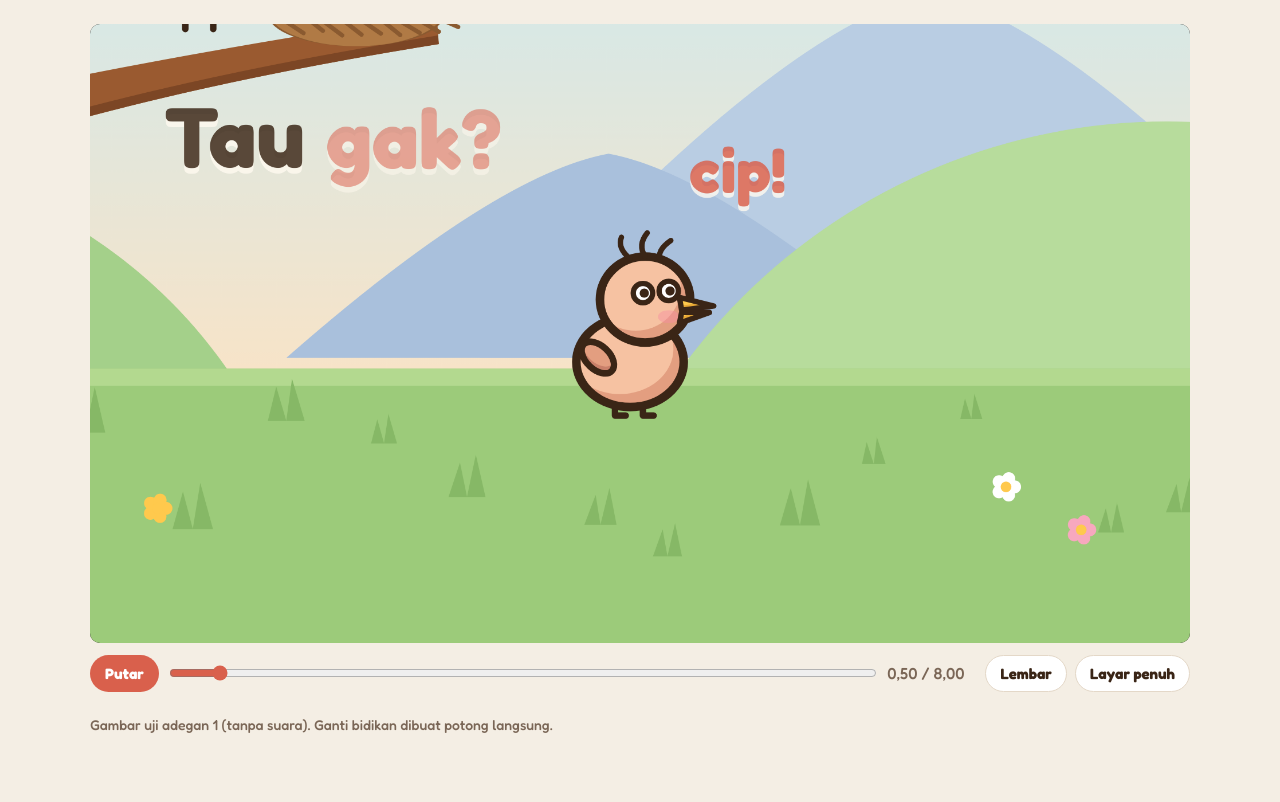
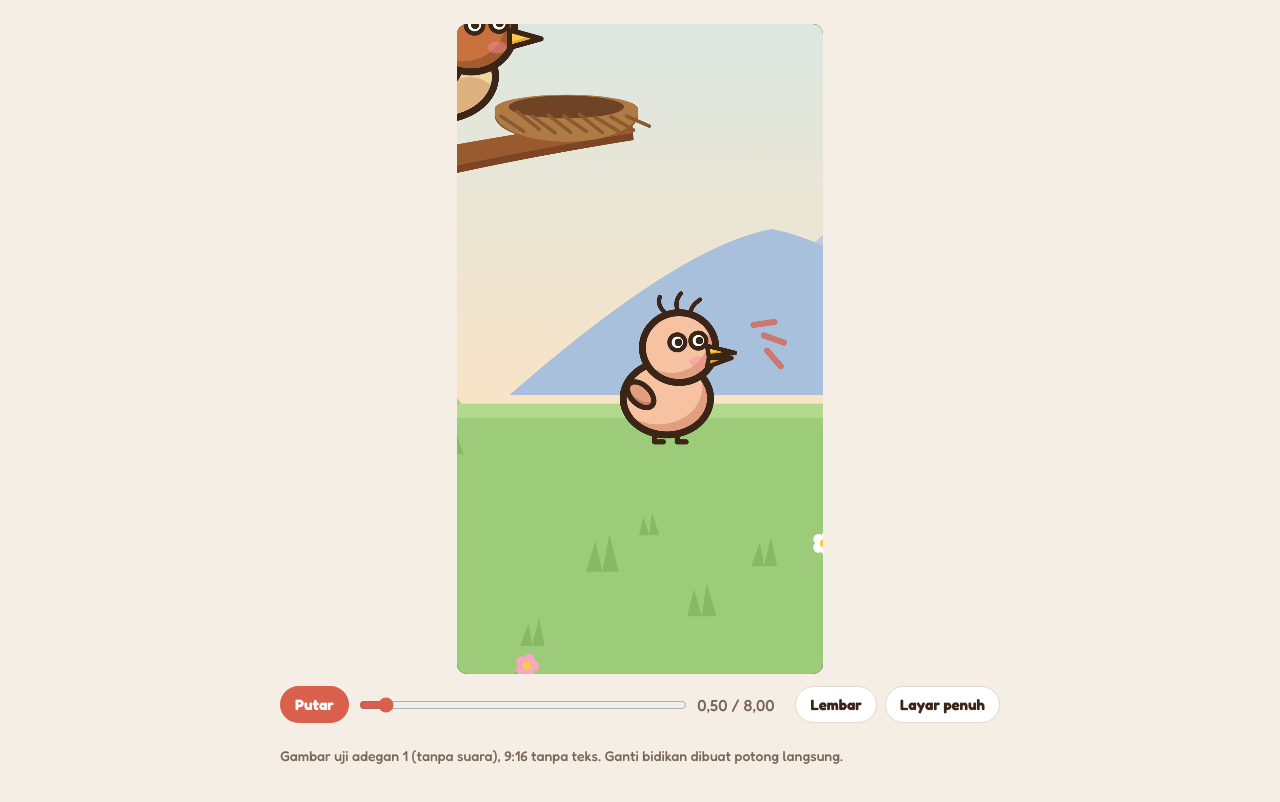
Before and after one commit to keepfight6-hub/Iger-repo, a plain HTML site: page video-anak-burung/index.html in a window 1280 px wide. Drawn offline with Linux system fonts and the light colour scheme.

Commit message:
Adegan 1 jadi 9:16 tanpa subtitle dan teks layar
Co-Authored-By: Claude Opus 5.5 <noreply@anthropic.com>
Claude-Session: https://claude.ai/code/session_01LeNwTk7F9H5JZ7pAV2uLUT

```diff
--- a/video-anak-burung/index.html
+++ b/video-anak-burung/index.html
@@ -1,17 +1,17 @@
 <title>Mitos Anak Burung</title>
 <meta name="claude:viewport-fit-sides" content="cover">
 <!--
-gaya.md — "Mitos Anak Burung" (16:9 YouTube, 60 dtk, semua umur)
+gaya.md — "Mitos Anak Burung" (9:16 Reels/Shorts/TikTok, 60 dtk, semua umur)
 - Gaya: kartun cut-out 2D (boneka potongan bersendi), kepala besar, mata titik, wajah datar-polos
 - Outline: cokelat tua #3A2516 tebal (8 px) HANYA pada karakter (induk burung, anak burung, tangan).
-  Latar, pohon, sarang, teks: tanpa outline.
+  Latar, pohon, sarang: tanpa outline. TANPA subtitle & teks layar (permintaan user).
 - Shading: cel 1 tingkat, bayangan bertepi keras di kanan-bawah
 - Palet: langit #8FCFE6 → #CDEAF0 → #FCE3C4 · rumput #9CCB7A · kayu #9A5A30 · daun #6FAE5A
   induk #C9703F / perut #F2D3A2 · anak #F6C2A2 · paruh #FFC94D · lengan #4C78B5 · aksen #D9604C
-- Font: Fredoka 700 (teks layar cokelat tua, kata kunci merah bata, bayangan krem tanpa garis)
+- Teks: tidak ada. Bunyi digambarkan sebagai garis suara & kilau, bukan tulisan
 - Kamera: selalu dorong pelan; ganti bidikan = POTONG LANGSUNG (tanpa geser/slide/fade)
 - Tanda tangan gerak: tanda "?" kuning yang meletup di atas kepala induk
-- Suara: VO dari user (dilampirkan nanti); subtitle per kata menyusul setelah VO ada
+- Suara: VO dari user (dilampirkan nanti); tanpa subtitle
 -->
 <link rel="preconnect" href="https://fonts.googleapis.com">
 <link rel="stylesheet" href="https://fonts.googleapis.com/css2?family=Fredoka:wght@500;700&display=swap">
@@ -26,8 +26,8 @@ gaya.md — "Mitos Anak Burung" (16:9 YouTube, 60 dtk, semua umur)
 html,body{height:100%}
 body{background:var(--bg);color:var(--fg);font-family:var(--ui);
   padding-left:max(16px,env(safe-area-inset-left,0px));padding-right:max(16px,env(safe-area-inset-right,0px));padding-block:16px}
-.wrap{max-width:1100px;margin:0 auto;display:flex;flex-direction:column;gap:12px}
-.stage{position:relative;width:100%;aspect-ratio:16/9;max-width:100%;background:#000;border-radius:10px;overflow:hidden}
+.wrap{max-width:720px;margin:0 auto;display:flex;flex-direction:column;gap:12px}
+.stage{position:relative;width:min(100%,calc((100vh - 150px)*9/16));min-width:min(100%,260px);margin:0 auto;aspect-ratio:9/16;max-width:100%;background:#000;border-radius:10px;overflow:hidden}
 canvas#c{width:100%;height:100%;display:block}
 .bar{display:flex;flex-wrap:wrap;gap:8px;align-items:center}
 button{font-family:var(--ui);font-weight:700;font-size:15px;border:1px solid var(--line);background:var(--panel);color:var(--fg);
@@ -47,7 +47,7 @@ input[type=range]{flex:1 1 200px;min-width:0;accent-color:var(--accent)}
 </style>
 
 <div class="wrap">
-  <div class="stage" id="stage"><canvas id="c" width="1920" height="1080"></canvas><div id="err" hidden></div></div>
+  <div class="stage" id="stage"><canvas id="c" width="1080" height="1920"></canvas><div id="err" hidden></div></div>
   <div class="bar">
     <button id="play">Putar</button>
     <input id="seek" type="range" min="0" max="8" step="0.01" value="0" aria-label="Waktu">
@@ -56,7 +56,7 @@ input[type=range]{flex:1 1 200px;min-width:0;accent-color:var(--accent)}
     <button id="full">Layar penuh</button>
   </div>
   <div id="sheet" hidden></div>
-  <p class="note">Gambar uji adegan 1 (tanpa suara). Ganti bidikan dibuat potong langsung.</p>
+  <p class="note">Gambar uji adegan 1 (tanpa suara), 9:16 tanpa teks. Ganti bidikan dibuat potong langsung.</p>
 </div>
 
 <script>
@@ -67,7 +67,7 @@ window.addEventListener('error',e=>tampilErr('Error: '+e.message+' (baris '+e.li
 window.addEventListener('unhandledrejection',e=>tampilErr('Error: '+(e.reason&&e.reason.message||e.reason)));
 
 /* ==== [1] inti */
-const W=1920,H=1080, AMAN={atas:90,bawah:990,kiri:110,kanan:1810};
+const W=1080,H=1920;
 const cv=document.getElementById('c'), ctx=cv.getContext('2d');
 const lerp=(a,b,k)=>a+(b-a)*k, clamp=(x,a=0,b=1)=>Math.min(b,Math.max(a,x));
 const seg=(t,a,b)=>clamp((t-a)/(b-a));
@@ -110,13 +110,13 @@ const AWAN=[];
 function bikinAwan(seed,w,h){const k=kanvas(w,h),c=k.getContext('2d');c.filter='blur(14px)';c.fillStyle='rgba(255,255,255,.92)';
   for(let i=0;i<6;i++){const x=w*(.2+.6*hash(seed+i)),y=h*(.5+.12*(hash(seed+i*3)-.5)),r=h*(.22+.14*hash(seed+i*7));c.beginPath();c.arc(x,y,r,0,7);c.fill();}
   c.fillRect(w*.18,h*.5,w*.64,h*.22);return k;}
-[[1,560,220,240,150,6],[2,420,170,1180,110,9],[3,500,200,1650,260,5],[4,360,140,760,90,11]].forEach(a=>AWAN.push({img:bikinAwan(a[0],a[1],a[2]),x:a[3],y:a[4],v:a[5]}));
+[[1,560,220,240,150,6],[2,420,170,1180,-110,9],[3,500,200,650,-330,5],[4,360,140,760,90,11],[5,460,180,100,-250,7]].forEach(a=>AWAN.push({img:bikinAwan(a[0],a[1],a[2]),x:a[3],y:a[4],v:a[5]}));
 
 function langit(c,t){
-  const g=c.createLinearGradient(0,-200,0,900); g.addColorStop(0,P.langit[0]); g.addColorStop(.55,P.langit[1]); g.addColorStop(1,P.langit[2]);
-  c.fillStyle=g; c.fillRect(-600,-400,W+1200,1400);
-  const s=c.createRadialGradient(1520,190,10,1520,190,230); s.addColorStop(0,'rgba(255,246,214,1)'); s.addColorStop(.35,'rgba(255,240,200,.85)'); s.addColorStop(1,'rgba(255,240,200,0)');
-  c.fillStyle=s; c.fillRect(1200,-100,700,600);
+  const g=c.createLinearGradient(0,-700,0,900); g.addColorStop(0,P.langit[0]); g.addColorStop(.55,P.langit[1]); g.addColorStop(1,P.langit[2]);
+  c.fillStyle=g; c.fillRect(-800,-1600,3600,2600);
+  const s=c.createRadialGradient(1000,-180,10,1000,-180,240); s.addColorStop(0,'rgba(255,246,214,1)'); s.addColorStop(.35,'rgba(255,240,200,.85)'); s.addColorStop(1,'rgba(255,240,200,0)');
+  c.fillStyle=s; c.fillRect(700,-500,700,700);
   AWAN.forEach(a=>{const x=((a.x+t*a.v+300)%(W+900))-450; c.drawImage(a.img,x,a.y);});
 }
 function gunungBulat(c,cx,base,lebar,tinggi,warna){
@@ -127,11 +127,11 @@ function daratan(c,t){
   gunungBulat(c,1280,840,420,340,P.gunung); gunungBulat(c,1640,840,360,250,P.gunung2); gunungBulat(c,980,840,300,190,P.gunung2);
   c.fillStyle=P.bukit1; c.beginPath(); c.arc(1500,1180,560,0,7); c.fill();
   c.fillStyle=P.bukit2; c.beginPath(); c.arc(240,1120,470,0,7); c.fill();
-  c.fillStyle=P.rumput; c.fillRect(-600,850,W+1200,600);
-  c.fillStyle=P.rumputT; c.fillRect(-600,850,W+1200,16);
-  for(let i=0;i<26;i++){const x=-300+i*95+hash(i)*40, y=890+hash(i*5)*150, s=.7+hash(i*9)*.7, gy=Math.sin(t*2+i)*2;
+  c.fillStyle=P.rumput; c.fillRect(-800,850,3600,1400);
+  c.fillStyle=P.rumputT; c.fillRect(-800,850,3600,16);
+  for(let i=0;i<34;i++){const x=-100+i*42+hash(i)*40, y=890+hash(i*5)*380, s=.7+hash(i*9)*.7, gy=Math.sin(t*2+i)*2;
     c.fillStyle=P.semak; c.beginPath(); c.moveTo(x-14*s,y); c.lineTo(x-6*s+gy,y-26*s); c.lineTo(x,y); c.lineTo(x+6*s+gy,y-32*s); c.lineTo(x+14*s,y); c.closePath(); c.fill();}
-  [[1350,960,'#FFFFFF'],[1420,1000,'#F7A8BE'],[560,980,'#FFC94D'],[1700,930,'#F7A8BE'],[220,940,'#FFFFFF']].forEach(([x,y,w])=>{
+  [[1040,1010,'#FFFFFF'],[700,1150,'#F7A8BE'],[480,990,'#FFC94D'],[1010,1210,'#F7A8BE'],[290,1120,'#FFFFFF'],[560,1240,'#FFFFFF']].forEach(([x,y,w])=>{
     c.fillStyle=w; for(let k=0;k<5;k++){c.beginPath();c.arc(x+Math.cos(k*1.26)*8,y+Math.sin(k*1.26)*8,6,0,7);c.fill();}
     c.fillStyle='#FFC94D'; c.beginPath(); c.arc(x,y,5,0,7); c.fill();});
 }
@@ -214,45 +214,36 @@ function tangan(c,x,y,sudut,tekuk){
   c.restore();
 }
 
-/* ==== [6] teks layar (tanpa outline) */
-function teks(c,str,x,y,size,warna,a=1,skala=1,align='left'){
-  if(a<=0) return;
-  c.save(); c.globalAlpha=a; c.translate(x,y); c.scale(skala,skala);
-  c.font=`700 ${size}px Fredoka, ui-rounded, sans-serif`; c.textAlign=align; c.textBaseline='alphabetic';
-  c.fillStyle='rgba(255,250,240,.95)'; c.fillText(str,0,size*.07);
-  c.fillStyle=warna; c.fillText(str,0,0);
+/* ==== [6] efek tanpa teks: garis suara, kilau sentuh, tanda tanya (ikon) */
+function garisSuara(c,x,y,t,t0,dur=.6){
+  const k=seg(t,t0,t0+dur); if(k<=0||k>=1) return;
+  c.save(); c.translate(x,y); c.strokeStyle=P.aksen; c.lineCap='round'; c.lineWidth=7; c.globalAlpha=1-k;
+  [-.5,0,.5].forEach((a,i)=>{const r=24+k*36+i*4; c.beginPath(); c.moveTo(Math.cos(a-.25)*r,Math.sin(a-.25)*r*.9-10); c.lineTo(Math.cos(a)*(r+22),Math.sin(a)*(r+22)*.9-10); c.stroke();});
   c.restore();
 }
-function kalimat(c,parts,x,y,size,t,t0){
-  /* parts: [[kata,warna],...] muncul per kata */
-  c.save(); c.font=`700 ${size}px Fredoka, ui-rounded, sans-serif`;
-  let cx=x;
-  parts.forEach(([w,col],i)=>{
-    const k=seg(t,t0+i*.09,t0+i*.09+.3); const s=lerp(1.25,1,E.back(k));
-    const wd=c.measureText(w+' ').width;
-    teks(c,w,cx,y+lerp(18,0,E.out(k)),size,col,k,s);
-    cx+=wd;
-  });
+function kilau(c,x,y,t,t0,dur=.6){
+  const k=seg(t,t0,t0+dur); if(k<=0||k>=1) return;
+  const s=Math.sin(k*Math.PI)*1.1;
+  c.save(); c.translate(x,y); c.scale(s,s); c.rotate(k*.6); c.fillStyle=P.kuning;
+  c.beginPath(); for(let i=0;i<8;i++){const r=i%2?9:34,a=i*Math.PI/4; c.lineTo(Math.cos(a)*r,Math.sin(a)*r);} c.closePath(); c.fill();
   c.restore();
 }
 function tanya(c,x,y,t,t0){
   const k=seg(t,t0,t0+.35); if(k<=0) return;
   const s=E.back(k), gy=Math.sin((t-t0)*5)*5;
   c.save(); c.translate(x,y+gy); c.scale(s,s); c.rotate(Math.sin((t-t0)*3)*.08);
-  c.font='700 150px Fredoka, ui-rounded, sans-serif'; c.textAlign='center';
-  c.fillStyle='#E9A936'; c.fillText('?',6,10); c.fillStyle=P.kuning; c.fillText('?',0,0);
+  const q=c=>{c.beginPath(); c.arc(0,-40,34,Math.PI*1.05,Math.PI*2.3); c.quadraticCurveTo(4,-6,2,18);};
+  c.lineCap='round'; c.lineWidth=24;
+  c.save(); c.translate(6,8); q(c); c.strokeStyle='#E9A936'; c.stroke(); c.fillStyle='#E9A936'; c.beginPath(); c.arc(2,54,13,0,7); c.fill(); c.restore();
+  q(c); c.strokeStyle=P.kuning; c.stroke(); c.fillStyle=P.kuning; c.beginPath(); c.arc(2,54,13,0,7); c.fill();
   c.restore();
-}
-function onomatope(c,str,x,y,t,t0,dur=.7){
-  const k=seg(t,t0,t0+.18), h=seg(t,t0+dur-.2,t0+dur); const a=k*(1-h); if(a<=0) return;
-  teks(c,str,x,y-E.out(seg(t,t0,t0+dur))*30,58,P.aksen,a,lerp(.6,1,E.back(k)),'center');
 }
 
 /* ==== [7] kamera (potong langsung antar-bidikan) */
 function kamera(t){
-  if(t<WAKTU.potong){const k=t/WAKTU.potong; return {x:1010+nz(t*.6,1)*6, y:820+nz(t*.6,2)*5, z:lerp(1.85,1.98,k)};}
+  if(t<WAKTU.potong){const k=t/WAKTU.potong; return {x:830+nz(t*.6,1)*6, y:790+nz(t*.6,2)*5, z:lerp(2.55,2.7,k)};}
   const k=seg(t,WAKTU.potong,WAKTU.dur);
-  return {x:lerp(980,900,E.io(k))+nz(t*.5,3)*5, y:lerp(560,580,k)+nz(t*.5,4)*4, z:lerp(1.04,1.12,E.io(k))};
+  return {x:lerp(715,735,E.io(k))+nz(t*.5,3)*5, y:lerp(560,580,k)+nz(t*.5,4)*4, z:lerp(1.48,1.58,E.io(k))};
 }
 
 /* ==== [8] SCENE */
@@ -273,28 +264,22 @@ const SCENE={dur:WAKTU.dur, frame(t){
   else{lx=.8; ly=-.4;
     const s=seg(t,T.sentuh,T.sentuh+.35); gepeng=Math.sin(s*Math.PI)*.09; mir=-Math.sin(s*Math.PI)*.14;
     if(t>T.lepas){lx=-.9;ly=-.9; buka=seg(t,6.2,6.4)*(1-seg(t,6.9,7.1))*.8;}}
-  anak(c,1000,905,t,{hop,buka,gepeng,kepak,lx,ly,miring:mir});
+  anak(c,860,905,t,{hop,buka,gepeng,kepak,lx,ly,miring:mir});
 
   /* tangan manusia */
   if(t>=T.potong){
     const masuk=E.out(seg(t,T.tanganMasuk,T.sentuh)), keluar=E.io(seg(t,T.tarik,T.tarik+.9));
     const off=lerp(900,0,masuk)+lerp(0,900,keluar);
     const tuk=Math.sin(seg(t,T.sentuh,T.sentuh+.35)*Math.PI)*14;
-    const sd=-.42;
-    tangan(c,1078+off*Math.cos(sd)-tuk*Math.cos(sd),786+off*Math.sin(sd)-tuk*Math.sin(sd),sd,.06);
+    const sd=-.75;
+    tangan(c,919+off*Math.cos(sd)-tuk*Math.cos(sd),790+off*Math.sin(sd)-tuk*Math.sin(sd),sd,.06);
   }
-  if(t<T.potong) onomatope(c,'cip!',1100,700,t,.35,.8), onomatope(c,'cip!',1110,700,t,1.6,.8);
-  onomatope(c,'tuk',930,690,t,T.sentuh+.05,.8);
-  tanya(c,650,330,t,T.tanya);
+  if(t<T.potong){garisSuara(c,935,790,t,.35); garisSuara(c,935,790,t,1.6);}
+  else{garisSuara(c,935,790,t,6.2);}
+  kilau(c,905,765,t,T.sentuh+.05);
+  tanya(c,640,240,t,T.tanya);
   c.restore();
 
-  /* lapisan layar */
-  if(t<T.potong){
-    kalimat(c,[['Tau',INK],['gak?',P.aksen]],AMAN.kiri+20,250,150,t,.25);
-  } else {
-    kalimat(c,[['Kesentuh',INK],['tangan',INK],['manusia,',INK]],990,250,70,t,T.teks);
-    kalimat(c,[['dibuang',P.aksen],['induknya?',INK]],990,350,96,t,T.teks+.45);
-  }
 }};
 
 /* ==== [9] pemutar */
```
Also changed, not shown: video-anak-burung/uji/adegan1-0.5s.jpg, video-anak-burung/uji/adegan1-3.9s.jpg, video-anak-burung/uji/adegan1-6.8s.jpg, video-anak-burung/uji/lembar-adegan1.png.
